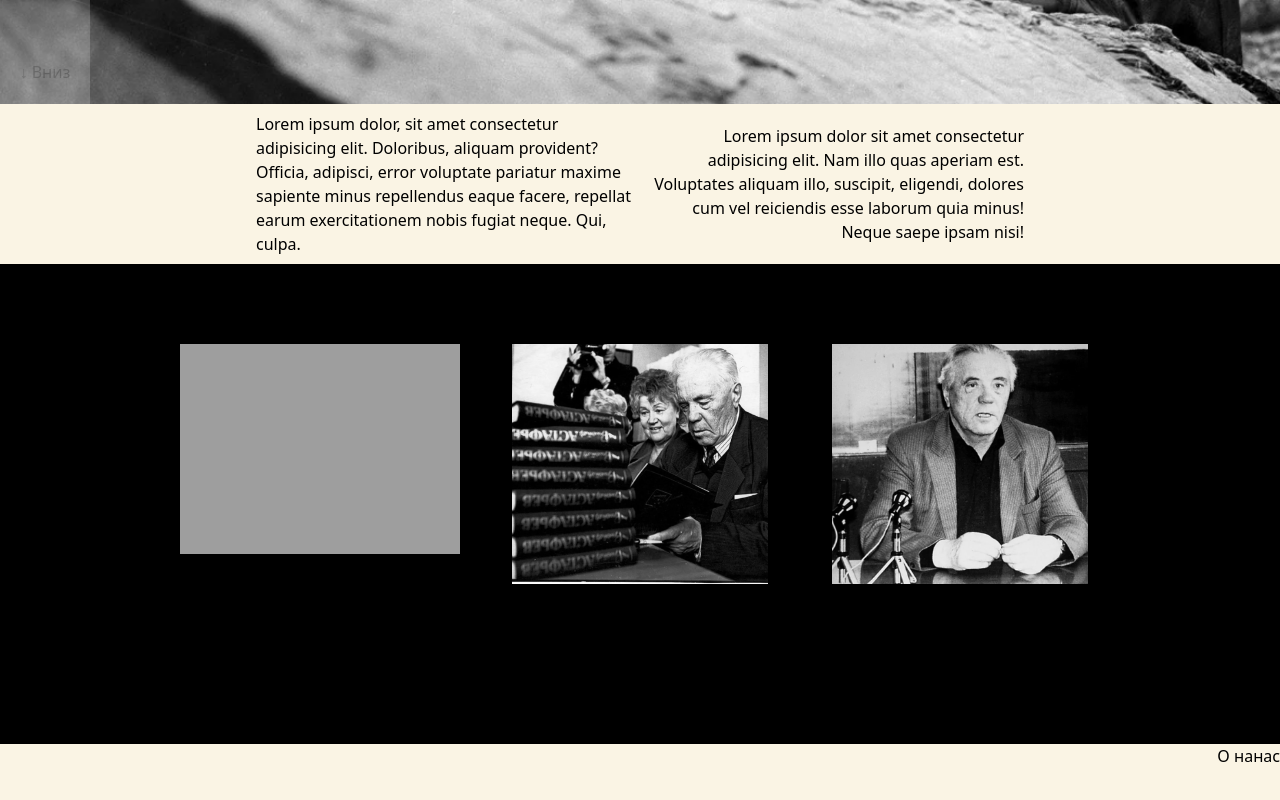
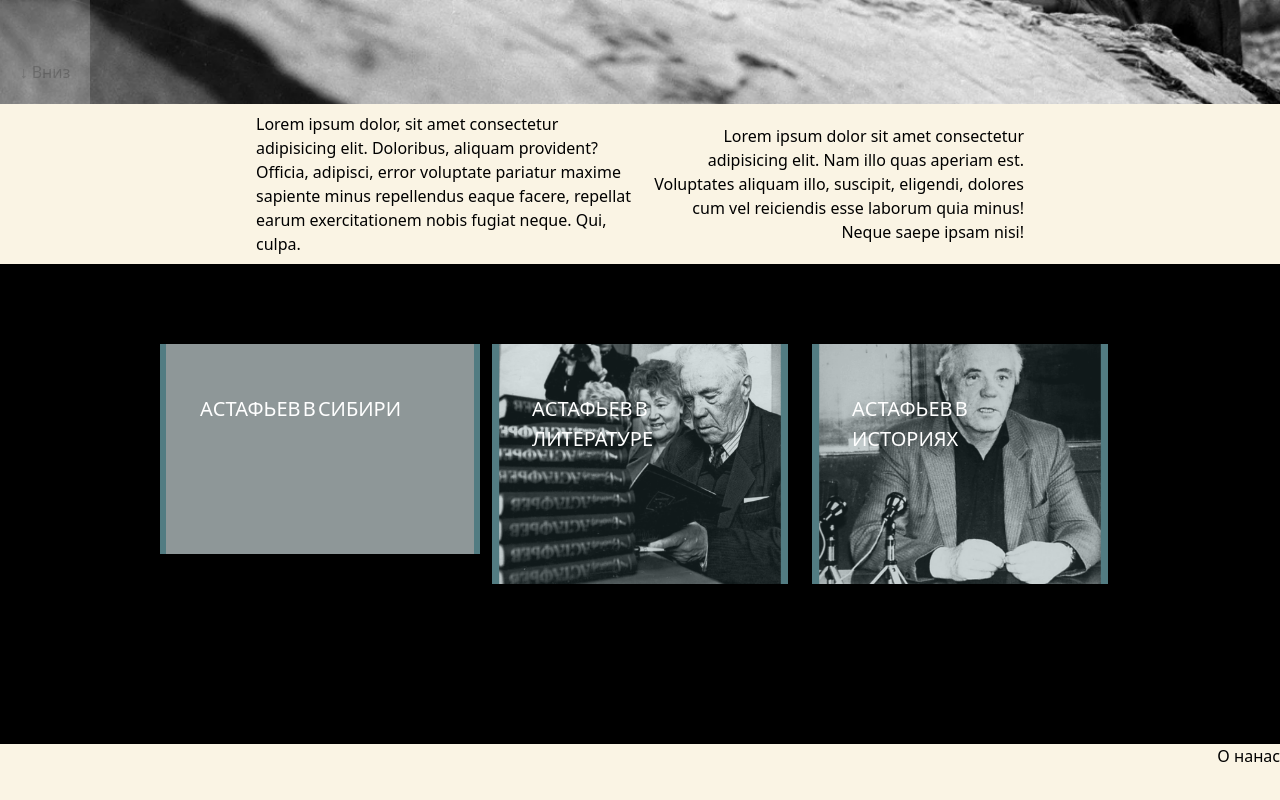
Before and after one commit to 0thw0foxa0/astafiev, a website: page index.html in a window 1280 px wide. Shown: the part 696-1496 px from the top of the page. Drawn offline with nearby package versions, Linux system fonts and the light colour scheme; the site is published under a folder, as on GitHub Pages, so addresses that start at the root find nothing.

Commit message:
Update index.html

```diff
--- a/index.html
+++ b/index.html
@@ -6,7 +6,7 @@
     <script src="https://cdn.tailwindcss.com"></script>
 
     <link rel="stylesheet" href="./src/btn_scroll/scroll.css">
-    <link rel="stylesheet" href="/src/nav_btns/nav.css">
+    <link rel="stylesheet" href="./src/nav_btns/nav.css">
 
     <title>Document</title>
 </head>
```
